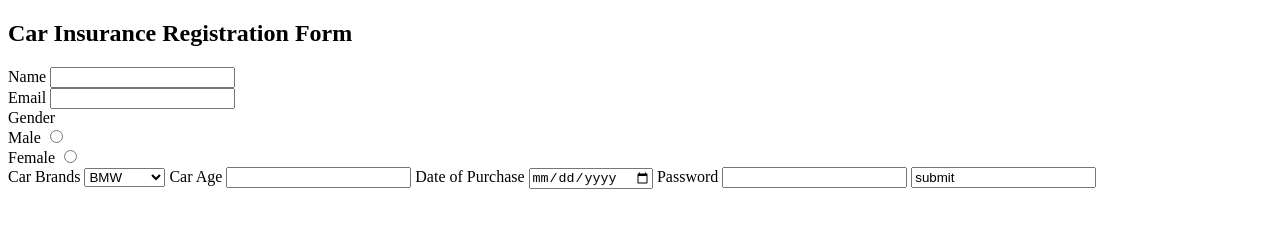
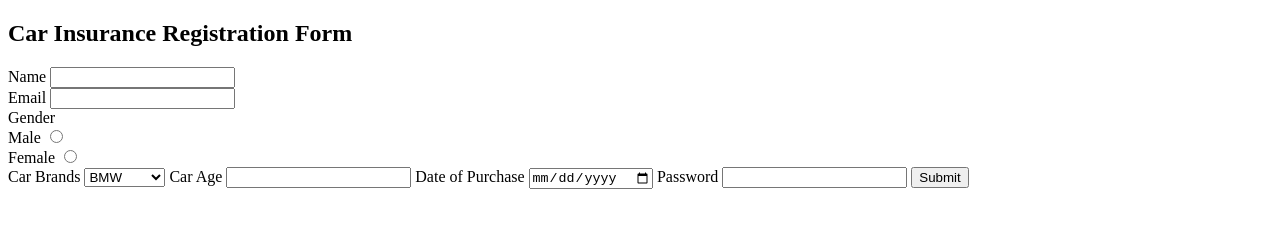
Before and after one commit to acciojob/car-insurance-form-Kanchanprajapat, a website: page main.html in a window 1280 px wide. Drawn offline with Linux system fonts and the light colour scheme.

Commit message:
created a submission

```diff
--- a/main.html
+++ b/main.html
@@ -33,7 +33,7 @@
 	<input type = "date" id = "dop" required>
 	<label for = "password">Password</label>
 	<input type = "password" id = "password" required>
-	<input button = "submit" value = "submit">
+	<button type = "submit">Submit</button>
 </form>
 </body>
 
```
